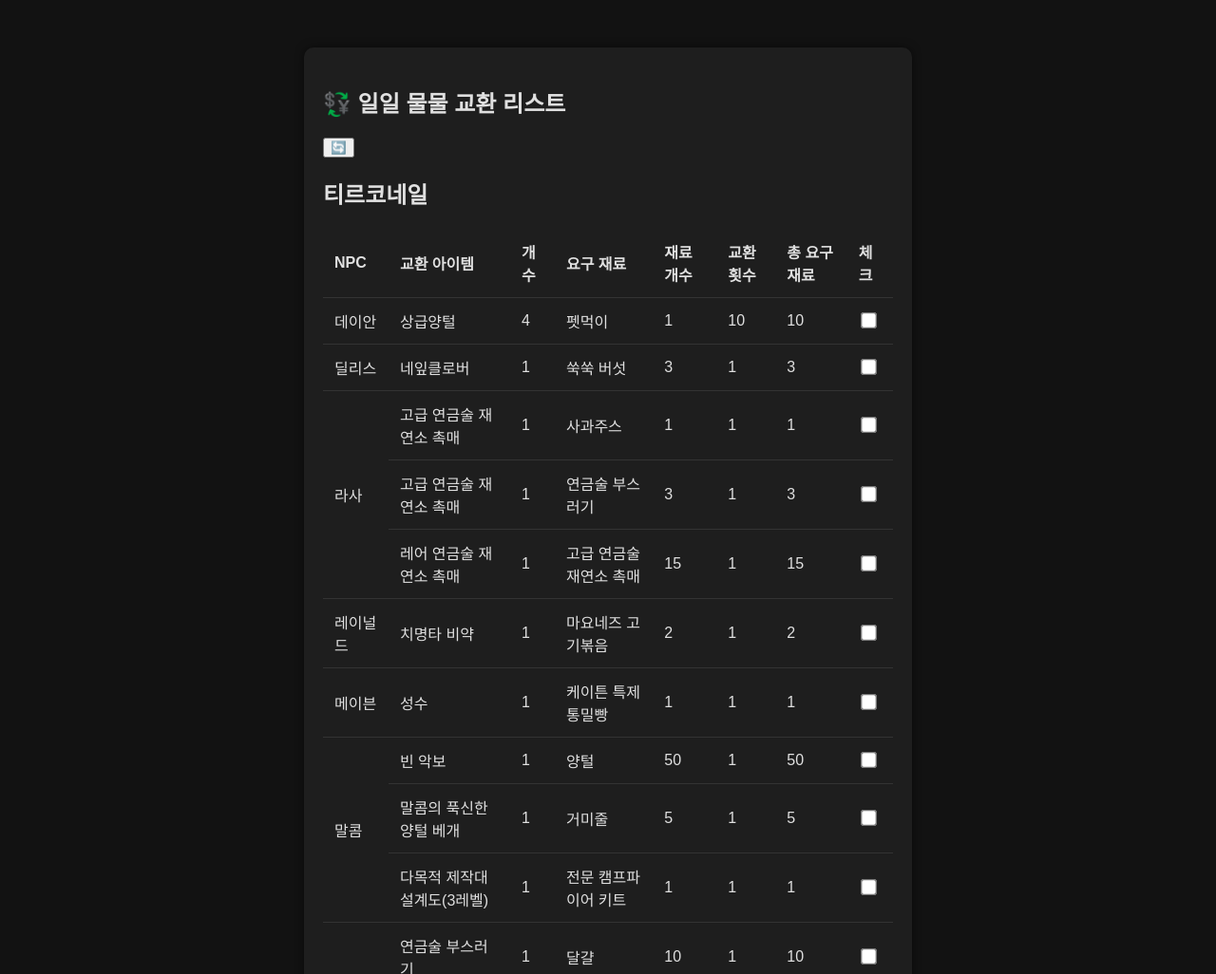
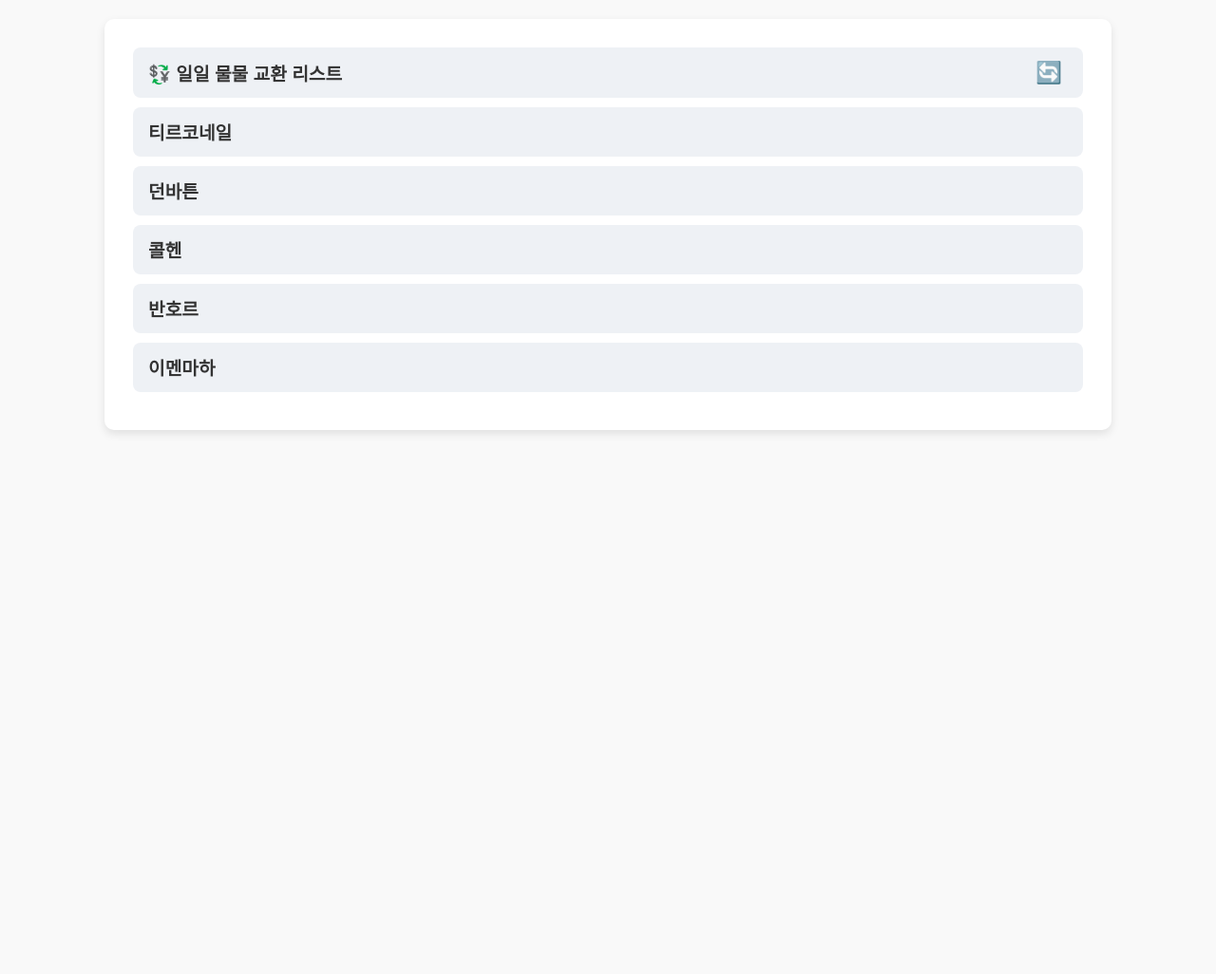
Before and after one commit to jinyeong001/mabi-mobile-check-list, a plain HTML site: page index.html in a window 1280 px wide. Shown: the top 1026 px of the page at 95% size. After the commit the page ends 800 px from the top, so only its background shows below. Drawn offline with Linux system fonts and the light colour scheme.

Commit message:
Update style.css

```diff
--- a/style.css
+++ b/style.css
@@ -1,55 +1,76 @@
 body {
-  background-color: #121212;
-  color: #e0e0e0;
   font-family: 'Noto Sans KR', sans-serif;
+  background-color: #f9f9f9;
   margin: 0;
-  padding: 0;
+  padding: 20px;
 }
 
 .container {
-  max-width: 600px;
-  margin: 50px auto;
-  padding: 20px;
-  background-color: #1e1e1e;
+  max-width: 1000px;
+  margin: auto;
+  background: white;
+  padding: 30px;
   border-radius: 10px;
-  box-shadow: 0 0 10px rgba(0,0,0,0.5);
+  box-shadow: 0 4px 10px rgba(0,0,0,0.1);
 }
 
-.header {
+/* 상단 제목 */
+.section-header {
   display: flex;
   justify-content: space-between;
   align-items: center;
+  background-color: #eef1f5;
+  padding: 12px 16px;
+  border-radius: 8px;
+  cursor: pointer;
+  margin-bottom: 10px;
 }
 
-h1 {
+.section-header h2,
+.section-header h3 {
+  margin: 0;
+  font-size: 1.2em;
+  color: #333;
+}
+
+.reset-btn {
   font-size: 1.4em;
+  background: none;
+  border: none;
   cursor: pointer;
 }
 
-#resetBtn {
-  font-size: 1.5em;
-  background: none;
-  border: none;
-  color: #e0e0e0;
+/* 접기/펼치기 영역 */
+.section-content {
+  display: none;
+  margin-bottom: 30px;
+}
+
+/* 테이블 스타일 */
+.trade-table {
+  width: 100%;
+  border-collapse: collapse;
+  margin-top: 10px;
+}
+
+.trade-table th,
+.trade-table td {
+  border: 1px solid #ccc;
+  padding: 8px;
+  text-align: center;
+  font-size: 0.95em;
+}
+
+.trade-table th {
+  background-color: #f0f0f0;
+  font-weight: bold;
+}
+
+input[type="checkbox"] {
+  transform: scale(1.2);
   cursor: pointer;
 }
 
-table {
-  width: 100%;
-  border-collapse: collapse;
-  margin-top: 20px;
+.checked-row {
+  background-color: #d0e7ff; /* 연한 파란색 */
 }
-
-th, td {
-  padding: 12px;
-  border-bottom: 1px solid #333;
-  text-align: left;
-}
-
-input[type="checkbox"] {
-  transform: scale(1.3);
-}
-
-.collapsed {
-  display: none;
-}
```
